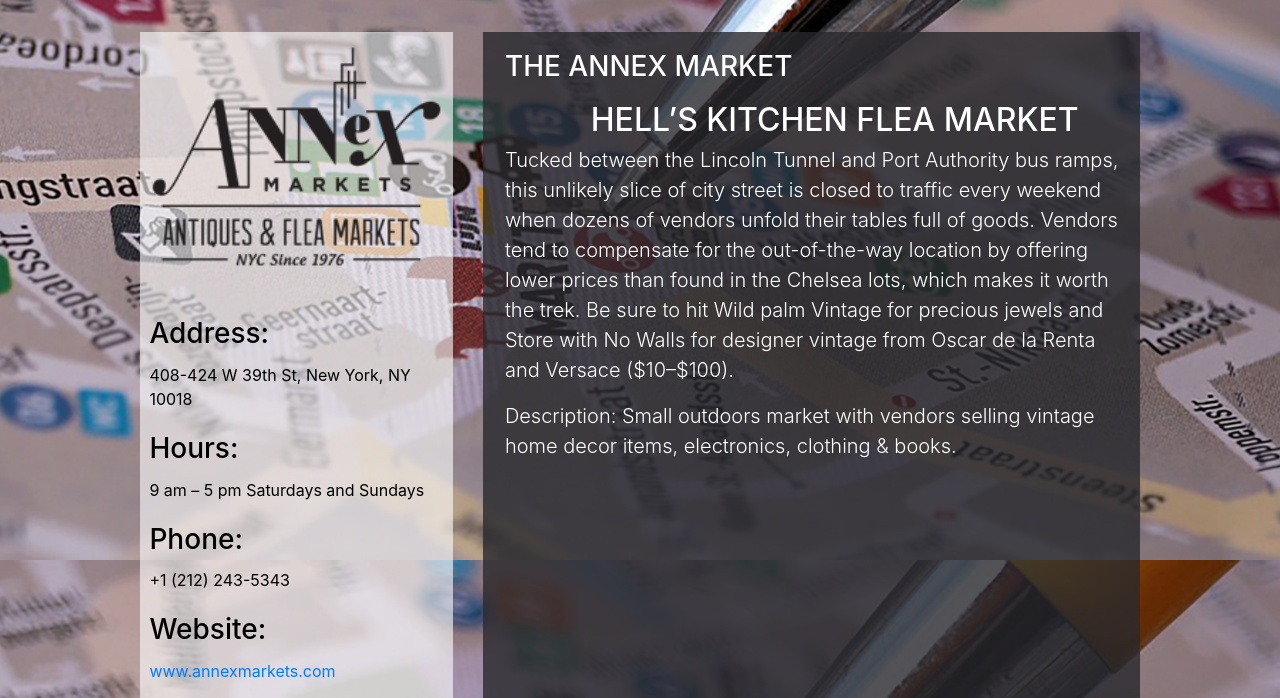
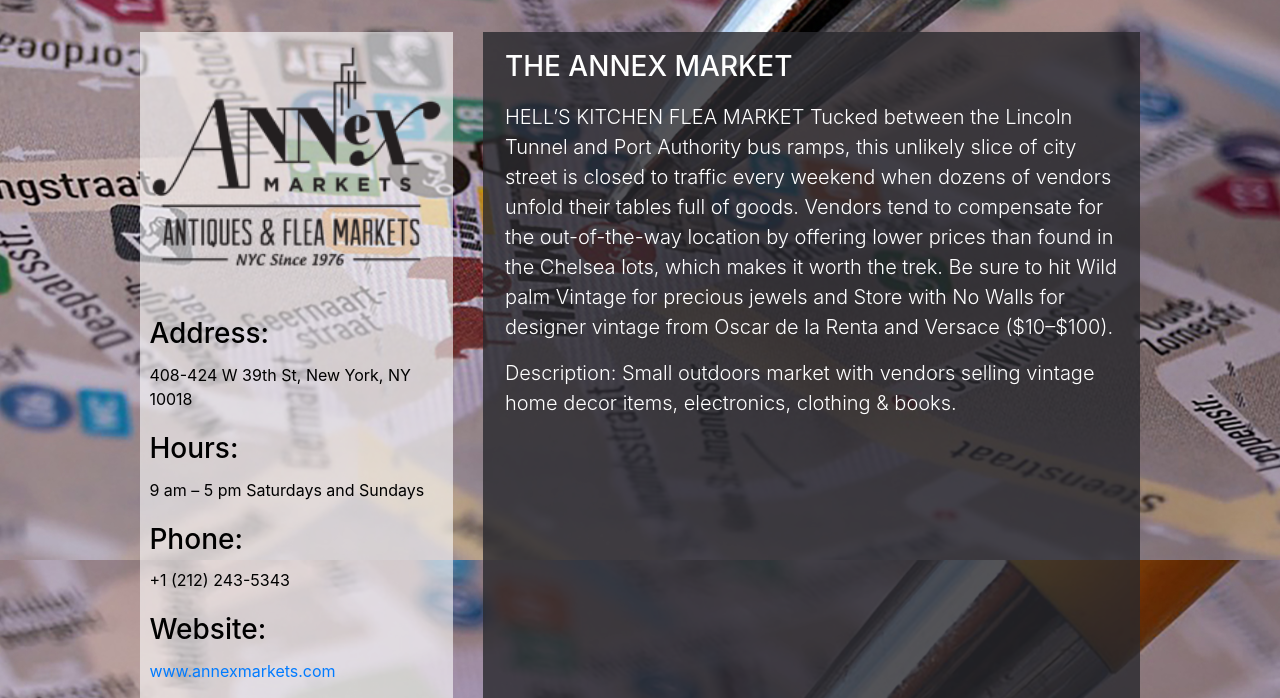
Before and after one commit to samsnya/nycmarkets, a plain HTML site: page annex.html in a window 1280 px wide. Shown: the part 240-938 px from the top of the page. Drawn offline with nearby package versions, Linux system fonts and the light colour scheme; a web font is replaced by a local one.

Commit message:
Update annex.html

```diff
--- a/annex.html
+++ b/annex.html
@@ -98,8 +98,8 @@
           <div class="textabout">
              <div class="lead">
                 <h3>THE ANNEX MARKET</h3>
-                <h5>HELL’S KITCHEN FLEA MARKET</h5>
-                <p>
+                 <p>
+                 HELL’S KITCHEN FLEA MARKET
                  Tucked between the Lincoln Tunnel and Port Authority bus ramps, this unlikely slice of city street is closed to traffic every weekend when dozens of vendors unfold their tables full of goods. Vendors tend to compensate for the out-of-the-way location by offering lower prices than found in the Chelsea lots, which makes it worth the trek. Be sure to hit Wild palm Vintage for precious jewels and Store with No Walls for designer vintage from Oscar de la Renta and Versace ($10–$100).
 
                 </p>
```
